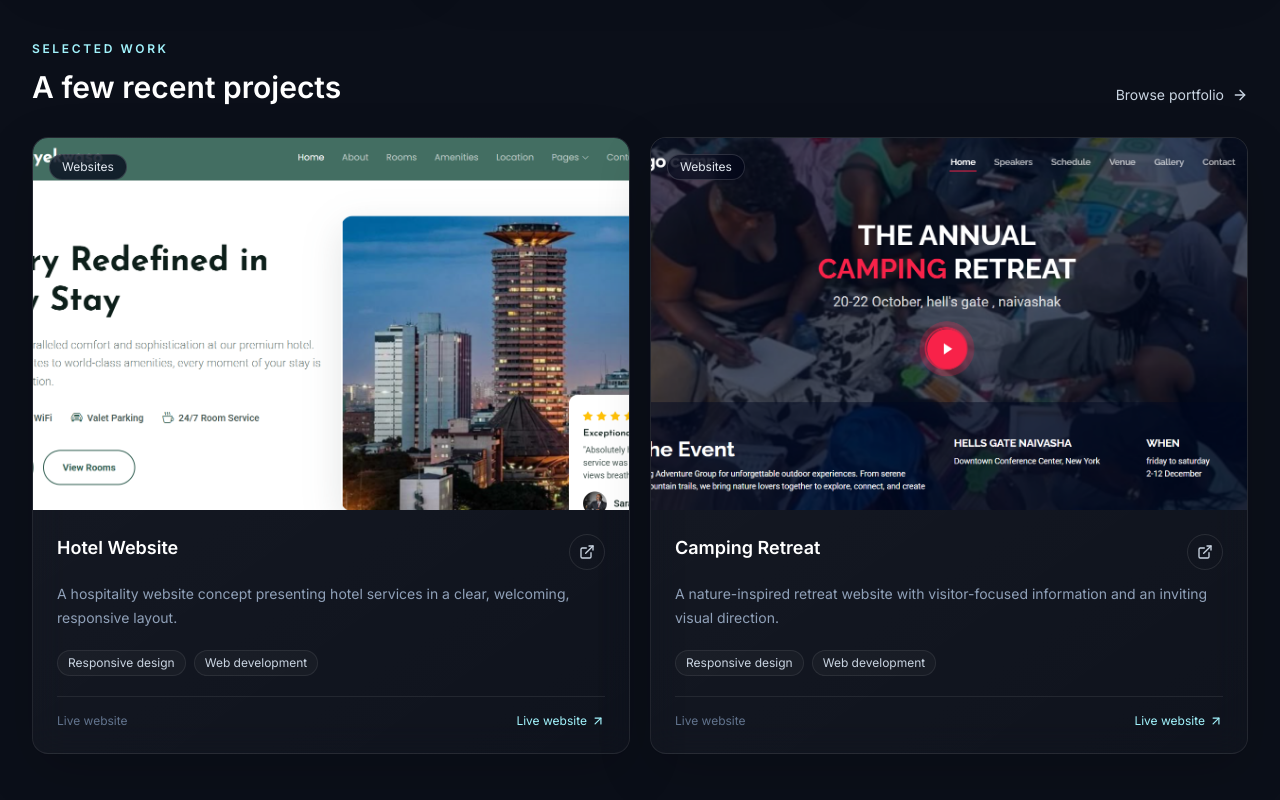
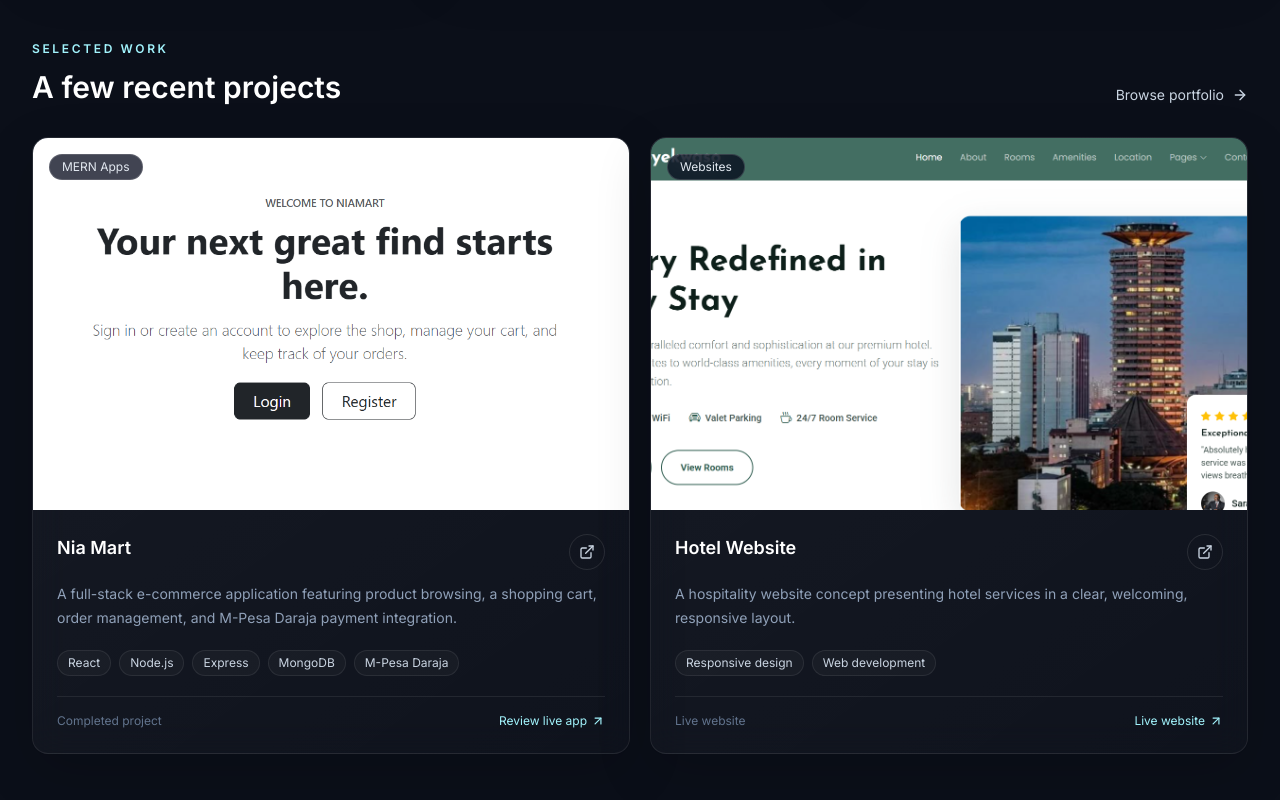
Before and after one commit to hassan-byekwaso/my_second_portfoli_website, a React (Vite) app: page / in a window 1280 px wide. Shown: the part 1640-2440 px from the top of the page. Built offline with nearby package versions, Linux system fonts and the light colour scheme.

Commit message:
Update portfolio project showcase and configurations

```diff
--- a/src/components/ProjectCard.jsx
+++ b/src/components/ProjectCard.jsx
@@ -34,7 +34,11 @@ export default function ProjectCard({ project }) {
               href={project.liveUrl}
               target="_blank"
               rel="noreferrer"
-              aria-label={`Open ${project.title} live website`}
+              aria-label={
+                project.linkLabel
+                  ? `${project.linkLabel}: ${project.title}`
+                  : `Open ${project.title} live website`
+              }
               className="inline-flex size-9 shrink-0 items-center justify-center rounded-full border border-white/10 text-slate-300 transition hover:border-cyan-200/40 hover:text-cyan-200"
             >
               <ExternalLink size={16} />
@@ -63,7 +67,7 @@ export default function ProjectCard({ project }) {
               rel="noreferrer"
               className="inline-flex items-center gap-1 text-cyan-200 transition hover:text-white"
             >
-              Live website <ArrowUpRight size={14} />
+              {project.linkLabel || "Live website"} <ArrowUpRight size={14} />
             </a>
           )}
         </div>
--- a/src/data.js
+++ b/src/data.js
@@ -2,6 +2,7 @@ import hotelImage from "../assets/img/portfolio/hotel.png";
 import campingImage from "../assets/img/portfolio/kasongo.png";
 import gymnasticsImage from "../assets/img/portfolio/gymnastique.png";
 import healthcareImage from "../assets/img/portfolio/knh.png";
+import niaMartImage from "../assets/img/niamart.png";
 import obhImage from "../assets/img/services/obh.png";
 import bernardAvatar from "../assets/img copy/person/mukhaya.png";
 import ibrahimAvatar from "../assets/img copy/person/ibrahim.png";
@@ -19,6 +20,17 @@ export const profile = {
 };
 
 export const projects = [
+  {
+    title: "Nia Mart",
+    category: "MERN Apps",
+    image: niaMartImage,
+    description:
+      "A full-stack e-commerce application featuring product browsing, a shopping cart, order management, and M-Pesa Daraja payment integration.",
+    technologies: ["React", "Node.js", "Express", "MongoDB", "M-Pesa Daraja"],
+    liveUrl: "https://nia-mart-git-main-hassans-projects-e7789bee.vercel.app",
+    linkLabel: "Review live app",
+    status: "Completed project",
+  },
   {
     title: "Hotel Website",
     category: "Websites",
--- a/src/pages/PortfolioPage.jsx
+++ b/src/pages/PortfolioPage.jsx
@@ -20,7 +20,7 @@ export default function PortfolioPage() {
       <PageHeading
         eyebrow="Selected work & explorations"
         title="Projects"
-        description="A selection of live website projects and personal application concepts. Concepts are clearly marked so you can see what is in progress."
+        description="Explore a completed full-stack e-commerce app and live website projects, alongside personal application concepts clearly marked as in development."
       />
 
       <div className="mb-8 flex flex-wrap justify-center gap-2" aria-label="Filter projects">
```
Also changed, not shown: assets/img/niamart.png (added).
